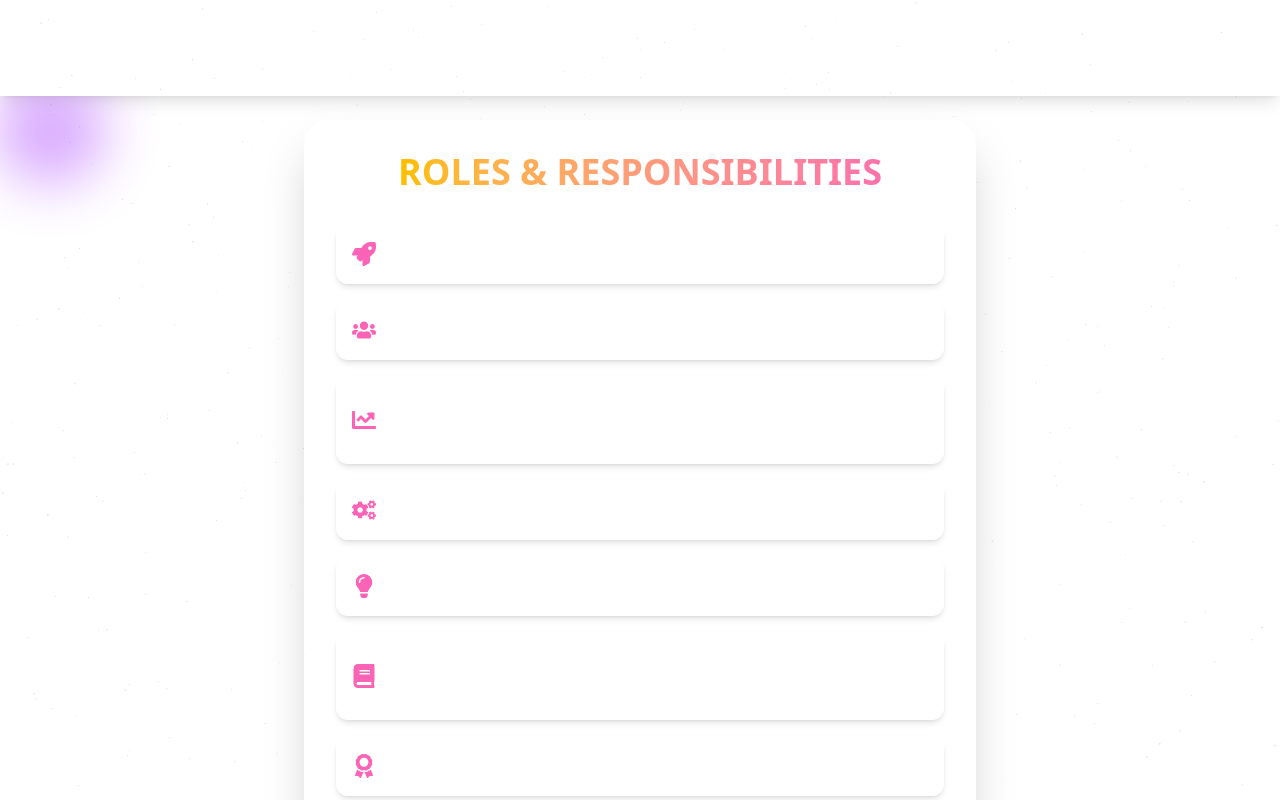
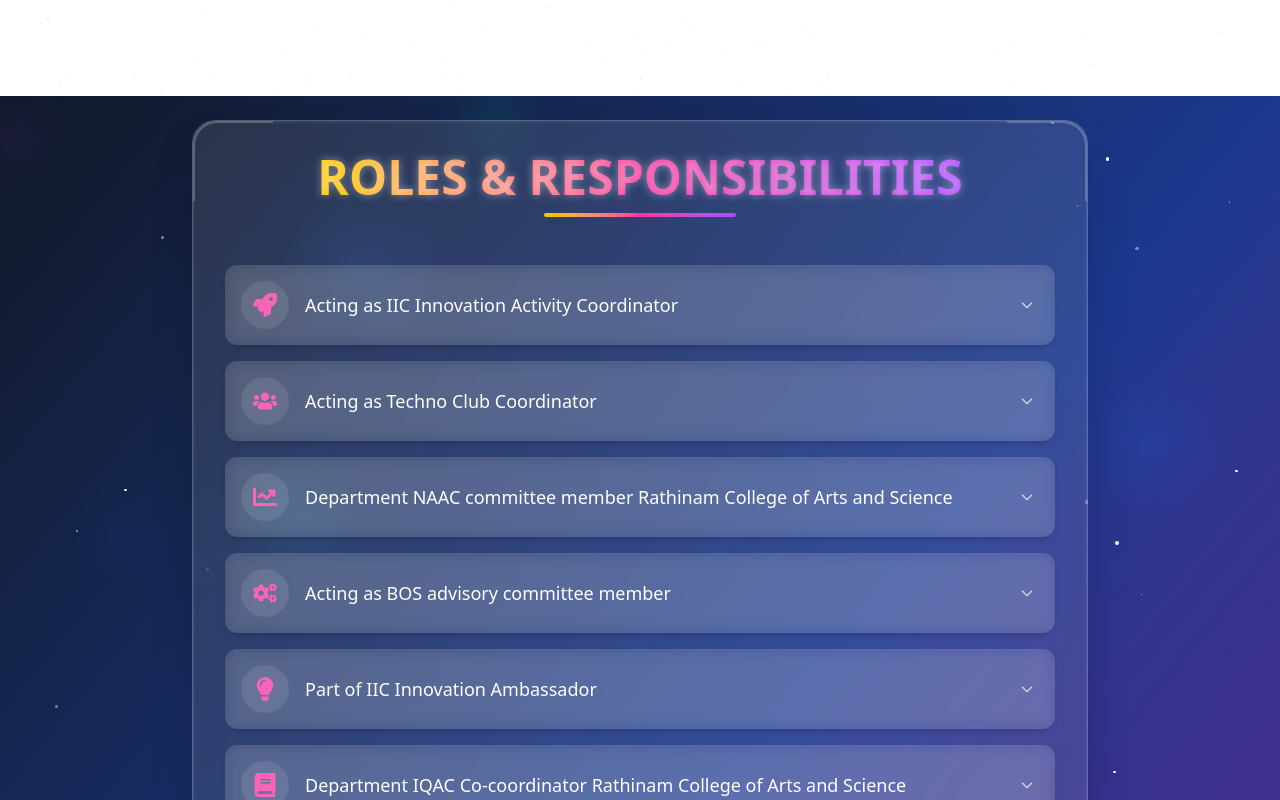
Before and after one commit to syedalim1/FinalganapathySirPotfolio, a React (Vite) app: page /rolesAndResponsibilities in a window 1280 px wide. Shown: the top 800 px of the page. Built offline with nearby package versions, Linux system fonts and the light colour scheme.

Commit message:
rolesandresponsibility improve

```diff
--- a/src/components/Home.jsx
+++ b/src/components/Home.jsx
@@ -18,8 +18,8 @@
       <Awards />
       <Experience />
       <ConferencePresentations /> */}
-      <AreaOfInterest />
-      <RolesAndResponsibilities />
+      {/* <AreaOfInterest />
+      <RolesAndResponsibilities /> */}
       {/* <Publications /> */}
     </div>
   );
--- a/src/components/RolesAndResponsibilities.jsx
+++ b/src/components/RolesAndResponsibilities.jsx
@@ -1,5 +1,5 @@
-import React from "react";
-import { motion, useTransform, useViewportScroll } from "framer-motion";
+import React, { useState } from "react";
+import { motion, useTransform, useScroll, AnimatePresence } from "framer-motion";
 import {
   FaCheckCircle,
   FaRocket,
@@ -49,68 +49,179 @@
 ];
 
 const RolesAndResponsibilities = () => {
-  const { scrollYProgress } = useViewportScroll();
-  const y = useTransform(scrollYProgress, [0, 1], [0, -200]); // Parallax effect
+  const [selectedRole, setSelectedRole] = useState(null);
+  const { scrollYProgress } = useScroll();
+  const y = useTransform(scrollYProgress, [0, 1], [0, -300]); // Enhanced parallax effect
+
+  // Generate random positions for floating elements
+  const floatingElements = Array.from({ length: 20 }, (_, i) => ({
+    id: i,
+    x: Math.random() * 100,
+    y: Math.random() * 100,
+    size: Math.random() * 40 + 10,
+    duration: Math.random() * 20 + 10,
+    delay: Math.random() * 5,
+    color: [
+      "bg-purple-500",
+      "bg-pink-500",
+      "bg-blue-500",
+      "bg-indigo-500",
+      "bg-cyan-400",
+      "bg-teal-400",
+    ][Math.floor(Math.random() * 6)],
+  }));
 
   return (
-    <section className="relative min-h-screen flex justify-center items-center   p-6 overflow-hidden">
-      {/* Parallax background */}
+    <section className="relative min-h-screen flex justify-center items-center p-6 overflow-hidden bg-gradient-to-br from-gray-900 via-blue-900 to-purple-900">
+      {/* Animated background elements */}
+      <div className="absolute inset-0 overflow-hidden">
+        {floatingElements.map((el) => (
           <motion.div
-        style={{ y }}
-        className="absolute inset-0  "
-      />
-
-      {/* Animated floating particles */}
-      <motion.div
-        className="absolute inset-0 opacity-50"
+            key={el.id}
+            className={`absolute rounded-full blur-xl opacity-30 ${el.color}`}
+            style={{
+              left: `${el.x}%`,
+              top: `${el.y}%`,
+              width: `${el.size}px`,
+              height: `${el.size}px`,
+            }}
             animate={{
-          scale: [1, 1.2, 1],
+              x: [0, Math.random() * 100 - 50, 0],
+              y: [0, Math.random() * 100 - 50, 0],
+              scale: [1, 1.5, 1],
             }}
             transition={{
+              duration: el.duration,
+              repeat: Infinity,
+              delay: el.delay,
+              ease: "easeInOut",
+            }}
+          />
+        ))}
+      </div>
+
+      {/* Parallax stars effect */}
+      <div className="absolute inset-0 overflow-hidden">
+        {Array.from({ length: 100 }).map((_, i) => {
+          const size = Math.random() * 3 + 1;
+          return (
+            <motion.div
+              key={i}
+              className="absolute bg-white rounded-full"
+              style={{
+                width: size,
+                height: size,
+                left: `${Math.random() * 100}%`,
+                top: `${Math.random() * 100}%`,
+                opacity: Math.random() * 0.8 + 0.2,
+              }}
+              animate={{
+                opacity: [0.2, 1, 0.2],
+              }}
+              transition={{
+                duration: Math.random() * 3 + 2,
+                repeat: Infinity,
+                delay: Math.random() * 5,
+              }}
+            />
+          );
+        })}
+      </div>
+
+      {/* Waves animation */}
+      <motion.div
+        className="absolute bottom-0 left-0 right-0 h-64 opacity-20"
+        style={{ y }}
+      >
+        <svg viewBox="0 0 1440 320" className="w-full h-full">
+          <motion.path
+            fill="rgba(168, 85, 247, 0.4)"
+            d="M0,192L48,176C96,160,192,128,288,128C384,128,480,160,576,186.7C672,213,768,235,864,224C960,213,1056,171,1152,154.7C1248,139,1344,149,1392,154.7L1440,160L1440,320L1392,320C1344,320,1248,320,1152,320C1056,320,960,320,864,320C768,320,672,320,576,320C480,320,384,320,288,320C192,320,96,320,48,320L0,320Z"
+            animate={{
+              d: [
+                "M0,192L48,176C96,160,192,128,288,128C384,128,480,160,576,186.7C672,213,768,235,864,224C960,213,1056,171,1152,154.7C1248,139,1344,149,1392,154.7L1440,160L1440,320L1392,320C1344,320,1248,320,1152,320C1056,320,960,320,864,320C768,320,672,320,576,320C480,320,384,320,288,320C192,320,96,320,48,320L0,320Z",
+                "M0,160L48,149.3C96,139,192,117,288,128C384,139,480,181,576,186.7C672,192,768,160,864,165.3C960,171,1056,213,1152,202.7C1248,192,1344,128,1392,96L1440,64L1440,320L1392,320C1344,320,1248,320,1152,320C1056,320,960,320,864,320C768,320,672,320,576,320C480,320,384,320,288,320C192,320,96,320,48,320L0,320Z",
+                "M0,192L48,176C96,160,192,128,288,128C384,128,480,160,576,186.7C672,213,768,235,864,224C960,213,1056,171,1152,154.7C1248,139,1344,149,1392,154.7L1440,160L1440,320L1392,320C1344,320,1248,320,1152,320C1056,320,960,320,864,320C768,320,672,320,576,320C480,320,384,320,288,320C192,320,96,320,48,320L0,320Z",
+              ],
+            }}
+            transition={{
+              repeat: Infinity,
               duration: 20,
+              ease: "easeInOut",
+            }}
+          />
+          <motion.path
+            fill="rgba(99, 102, 241, 0.4)"
+            d="M0,64L48,96C96,128,192,192,288,192C384,192,480,128,576,117.3C672,107,768,149,864,186.7C960,224,1056,256,1152,245.3C1248,235,1344,181,1392,154.7L1440,128L1440,320L1392,320C1344,320,1248,320,1152,320C1056,320,960,320,864,320C768,320,672,320,576,320C480,320,384,320,288,320C192,320,96,320,48,320L0,320Z"
+            animate={{
+              d: [
+                "M0,64L48,96C96,128,192,192,288,192C384,192,480,128,576,117.3C672,107,768,149,864,186.7C960,224,1056,256,1152,245.3C1248,235,1344,181,1392,154.7L1440,128L1440,320L1392,320C1344,320,1248,320,1152,320C1056,320,960,320,864,320C768,320,672,320,576,320C480,320,384,320,288,320C192,320,96,320,48,320L0,320Z",
+                "M0,96L48,122.7C96,149,192,203,288,208C384,213,480,171,576,154.7C672,139,768,149,864,170.7C960,192,1056,224,1152,224C1248,224,1344,192,1392,176L1440,160L1440,320L1392,320C1344,320,1248,320,1152,320C1056,320,960,320,864,320C768,320,672,320,576,320C480,320,384,320,288,320C192,320,96,320,48,320L0,320Z",
+                "M0,64L48,96C96,128,192,192,288,192C384,192,480,128,576,117.3C672,107,768,149,864,186.7C960,224,1056,256,1152,245.3C1248,235,1344,181,1392,154.7L1440,128L1440,320L1392,320C1344,320,1248,320,1152,320C1056,320,960,320,864,320C768,320,672,320,576,320C480,320,384,320,288,320C192,320,96,320,48,320L0,320Z",
+              ],
+            }}
+            transition={{
               repeat: Infinity,
-          repeatType: "mirror",
+              duration: 15,
+              ease: "easeInOut",
+              delay: 1,
             }}
-      >
-        <div className="absolute w-24 h-24 bg-purple-500 rounded-full blur-xl top-20 left-20 animate-pulse" />
-        <div className="absolute w-32 h-32 bg-pink-500 rounded-full blur-xl bottom-10 right-20 animate-pulse delay-100" />
+          />
+        </svg>
       </motion.div>
 
-      {/* Main content container */}
+      {/* Main content container with glass morphism */}
       <motion.div
         initial={{ opacity: 0, y: 50 }}
-        whileInView={{ opacity: 1, y: 0 }}
-        transition={{ duration: 0.8, ease: "easeOut" }}
-        viewport={{ once: true, margin: "-100px" }}
-        className="relative bg-white/10 backdrop-blur-lg rounded-3xl shadow-2xl w-full max-w-2xl p-8 text-white overflow-hidden"
+        animate={{ opacity: 1, y: 0 }}
+        transition={{ duration: 1, ease: "easeOut" }}
+        className="relative bg-white/10 backdrop-blur-lg rounded-3xl shadow-2xl w-full max-w-4xl p-8 text-white overflow-hidden border border-white/20"
       >
-        {/* Glowing border */}
-        <div className="absolute inset-0 rounded-3xl border-2 border-white/10 group-hover:border-indigo-400/50 transition-all duration-500" />
-        <div className="absolute -inset-2 rounded-3xl border-2 border-white/5 group-hover:border-pink-400/30 transition-all duration-700" />
+        {/* Glowing borders */}
+        <div className="absolute inset-0 rounded-3xl border-2 border-white/10 opacity-50" />
+        <div className="absolute -inset-2 rounded-3xl border-2 border-white/5 opacity-30" />
+        <div className="absolute inset-x-0 -bottom-2 h-40 bg-gradient-to-t from-purple-600/20 to-transparent rounded-b-3xl" />
 
-        {/* Title with gradient text */}
-        <motion.h2
-          className="text-4xl font-extrabold text-center mb-8 bg-gradient-to-r from-yellow-400 to-pink-400 bg-clip-text text-transparent uppercase"
+        {/* Title with enhanced animation */}
+        <motion.div
+          className="text-center mb-12 relative"
           initial={{ opacity: 0 }}
-          whileInView={{ opacity: 1 }}
+          animate={{ opacity: 1 }}
           transition={{ delay: 0.3 }}
         >
+          <motion.h2
+            className="text-5xl font-extrabold uppercase relative z-10 inline-block"
+            animate={{
+              textShadow: ["0 0 8px rgba(255,255,255,0.4)", "0 0 16px rgba(255,255,255,0.6)", "0 0 8px rgba(255,255,255,0.4)"]
+            }}
+            transition={{ duration: 3, repeat: Infinity }}
+          >
+            <span className="bg-gradient-to-r from-yellow-400 via-pink-500 to-purple-500 bg-clip-text text-transparent">
               Roles & Responsibilities
+            </span>
           </motion.h2>
 
-        {/* List with staggered animations */}
+          {/* Decorative underline */}
+          <motion.div
+            className="h-1 bg-gradient-to-r from-yellow-400 via-pink-500 to-purple-500 rounded-full w-48 mx-auto mt-3"
+            initial={{ width: 0 }}
+            animate={{ width: "12rem" }}
+            transition={{ delay: 0.8, duration: 1 }}
+          />
+        </motion.div>
+
+        {/* Enhanced list with interactive animations */}
         <motion.ul
-          className="space-y-4"
+          className="space-y-4 relative z-10"
           initial="hidden"
-          whileInView="visible"
-          viewport={{ once: true, margin: "-100px" }}
+          animate="visible"
           variants={{
             hidden: { opacity: 0 },
             visible: {
               opacity: 1,
               transition: {
-                staggerChildren: 0.2,
-                delayChildren: 0.4,
+                staggerChildren: 0.12,
+                delayChildren: 0.6,
               },
             },
           }}
@@ -118,35 +229,96 @@
           {rolesAndResponsibilities.map((role, index) => (
             <motion.li
               key={index}
-              className="flex items-center space-x-4 p-4 bg-white/10 backdrop-blur-sm rounded-xl shadow-md hover:bg-white/20 transition-all duration-300 cursor-pointer group"
+              className="relative"
               variants={{
                 hidden: { opacity: 0, x: -20 },
                 visible: { opacity: 1, x: 0 },
               }}
-              whileHover={{ scale: 1.05, rotate: Math.random() * 4 - 2 }} // Random slight rotation on hover
+              onClick={() => setSelectedRole(selectedRole === index ? null : index)}
             >
-              {/* Icon with animation */}
               <motion.div
-                className="text-2xl text-pink-400 group-hover:text-yellow-400 transition-colors duration-300"
-                whileHover={{ rotate: 360 }}
+                className={`flex items-center p-4 bg-white/10 backdrop-blur-sm rounded-xl shadow-md hover:bg-white/20 transition-all duration-300 cursor-pointer relative z-10 overflow-hidden ${selectedRole === index ? "bg-white/20 ring-2 ring-indigo-400" : ""
+                  }`}
+                whileHover={{
+                  scale: 1.03,
+                  boxShadow: "0 10px 30px -10px rgba(0,0,0,0.3)",
+                }}
+                layout
+              >
+                {/* Background glow effect */}
+
+
+
+                <div className="absolute inset-0 opacity-0 group-hover:opacity-100 bg-gradient-to-r from-indigo-500/20 via-purple-500/20 to-pink-500/20 transition-opacity duration-300" />
+
+                {/* Icon with enhanced animation */}
+                <motion.div
+                  className={`flex items-center justify-center w-12 h-12 rounded-full ${
+                    selectedRole === index
+                      ? "bg-gradient-to-br from-indigo-500 to-purple-600 text-white"
+                      : "bg-white/10 text-pink-400"
+                  } transition-colors duration-500 mr-4`}
+                  whileHover={{ rotate: 360, scale: 1.1 }}
                   transition={{ type: "spring", stiffness: 300 }}
                 >
-                {role.icon}
+                  <span className="text-2xl">{role.icon}</span>
                 </motion.div>
-              <span className="text-lg font-medium">{role.text}</span>
+
+                <span className="text-lg font-medium flex-1">{role.text}</span>
+
+                {/* Expanding details indicator */}
+                <motion.div
+                  className="w-6 h-6 flex items-center justify-center"
+                  animate={{ rotate: selectedRole === index ? 180 : 0 }}
+                >
+                  <svg
+                    xmlns="http://www.w3.org/2000/svg"
+                    fill="none"
+                    viewBox="0 0 24 24"
+                    stroke="currentColor"
+                    className="w-4 h-4 opacity-70"
+                  >
+                    <path strokeLinecap="round" strokeLinejoin="round" strokeWidth={2} d="M19 9l-7 7-7-7" />
+                  </svg>
+                </motion.div>
+              </motion.div>
+
+              {/* Expandable details panel */}
+              <AnimatePresence>
+                {selectedRole === index && (
+                  <motion.div
+                    initial={{ opacity: 0, height: 0 }}
+                    animate={{ opacity: 1, height: "auto" }}
+                    exit={{ opacity: 0, height: 0 }}
+                    transition={{ duration: 0.3 }}
+                    className="bg-white/5 backdrop-blur-sm rounded-b-xl p-4 border-t border-white/10 mt-1"
+                  >
+                    <p className="text-white/80">
+                      Additional details about this role and responsibility would go here.
+                      Click again to collapse this section.
+                    </p>
+                  </motion.div>
+                )}
+              </AnimatePresence>
             </motion.li>
           ))}
         </motion.ul>
 
-        {/* Floating scroll indicator */}
+        {/* Enhanced floating scroll indicator */}
         <motion.div
-          className="mt-8 text-white/60 animate-bounce text-center"
+          className="mt-8 text-white/80 text-center"
           initial={{ opacity: 0 }}
-          whileInView={{ opacity: 1 }}
+          animate={{ opacity: 1 }}
           transition={{ delay: 2 }}
         >
+          <motion.div
+            animate={{ y: [0, 10, 0] }}
+            transition={{ duration: 2, repeat: Infinity, ease: "easeInOut" }}
+            className="inline-flex items-center gap-2"
+          >
+            <span className="text-sm font-medium">Scroll to explore</span>
             <svg
-            className="w-8 h-8 mx-auto"
+              className="w-5 h-5"
               fill="none"
               stroke="currentColor"
               viewBox="0 0 24 24"
@@ -160,6 +332,13 @@
             </svg>
           </motion.div>
         </motion.div>
+
+        {/* Decorative corner elements */}
+        <div className="absolute top-0 left-0 w-20 h-20 border-t-2 border-l-2 border-white/20 rounded-tl-3xl" />
+        <div className="absolute top-0 right-0 w-20 h-20 border-t-2 border-r-2 border-white/20 rounded-tr-3xl" />
+        <div className="absolute bottom-0 left-0 w-20 h-20 border-b-2 border-l-2 border-white/20 rounded-bl-3xl" />
+        <div className="absolute bottom-0 right-0 w-20 h-20 border-b-2 border-r-2 border-white/20 rounded-br-3xl" />
+      </motion.div>
     </section>
   );
 };
```
Lines whose indentation alone changed are shown as unchanged.
